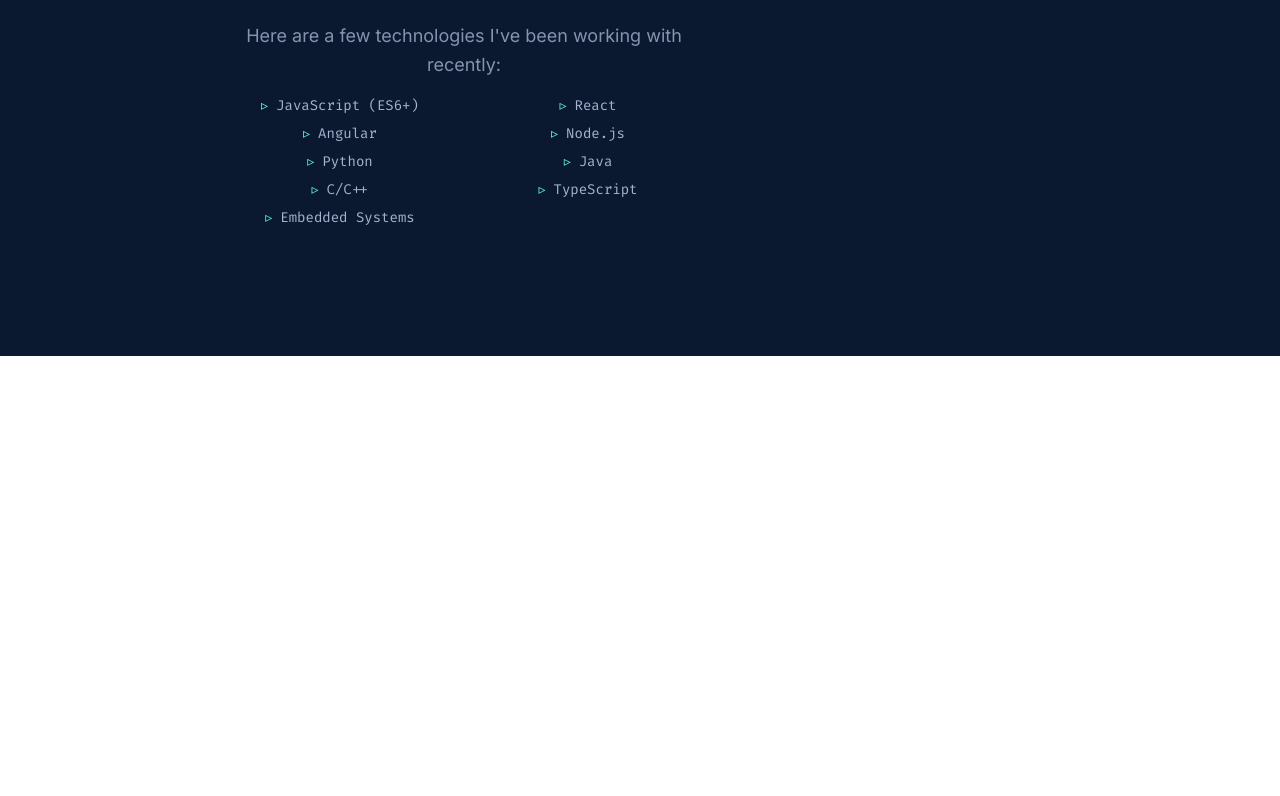
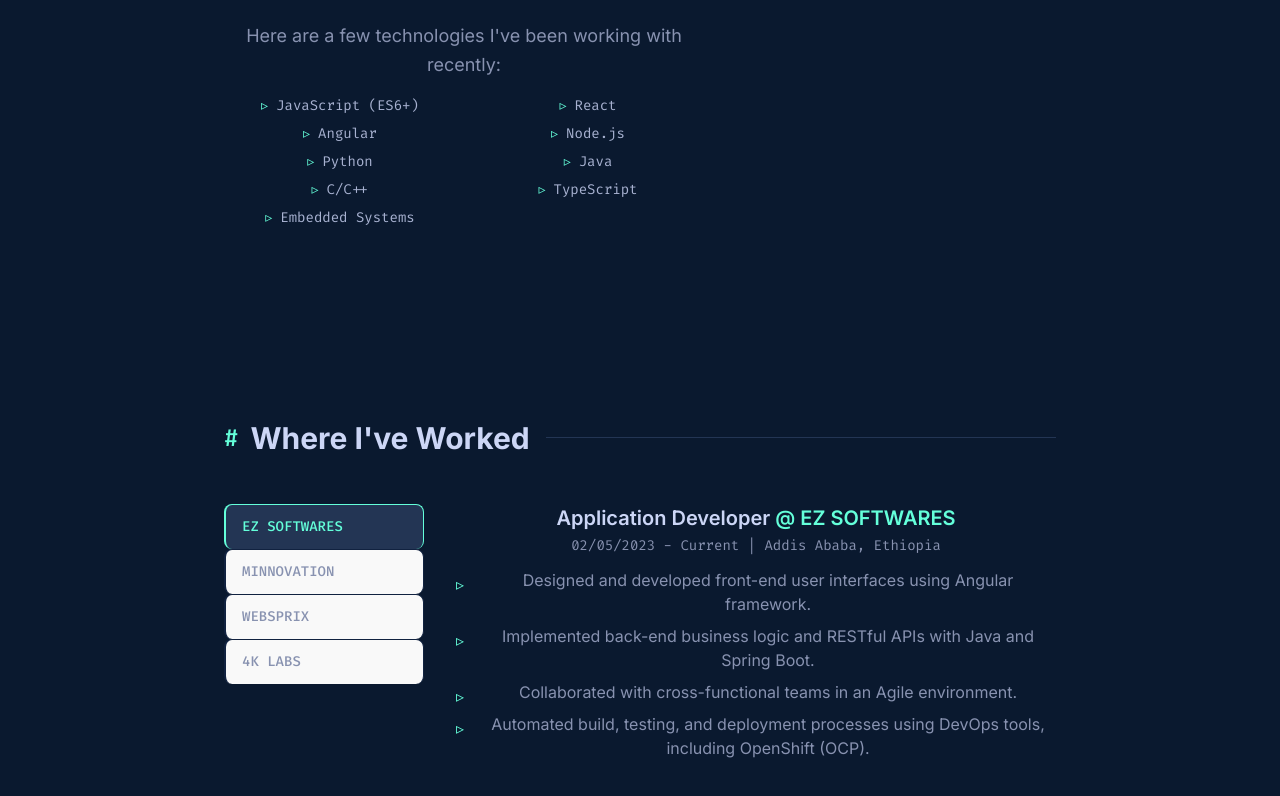
Before and after one commit to SamuelAlehegn/portfolio, a React (Vite) app: page / in a window 1280 px wide. Shown: the part 1513-2309 px from the top of the page. Before the commit the page ends 1869 px from the top, so only its background shows below. Built offline with nearby package versions, Linux system fonts and the light colour scheme.

Commit message:
add ExperienceSection with tabbed company nav

```diff
--- a/src/App.tsx
+++ b/src/App.tsx
@@ -1,11 +1,12 @@
 import './App.css'
 import AboutSection from './components/AboutSection';
+import ExperienceSection from './components/ExperienceSection';
 import HomeSection from './components/Home'
 import Navbar from './components/Navbar';
 import { portfolioData } from './data';
 
 function App() {
-  const { personalInfo, aboutMe } = portfolioData;
+  const { personalInfo, aboutMe, workExperience } = portfolioData;
 
 
   return (
@@ -14,6 +15,7 @@
       <main className="px-6 sm:px-12 md:px-24 lg:px-36 xl:px-48 2xl:px-64">
         <HomeSection personalInfo={personalInfo} />
         <AboutSection aboutMe={aboutMe} personalInfo={personalInfo} />
+        <ExperienceSection workExperience={workExperience} />
       </main>
     </div>
   );
--- /dev/null
+++ b/src/components/ExperienceSection.tsx
@@ -0,0 +1,60 @@
+
+import React, { useState } from 'react';
+import Section from './Section';
+import type { WorkExperienceItem } from '../types';
+import { IconBriefcase } from './icons';
+
+interface ExperienceSectionProps {
+  workExperience: WorkExperienceItem[];
+}
+
+const ExperienceItemDisplay: React.FC<{ item: WorkExperienceItem }> = ({ item }) => {
+  return (
+    <div className="transition-opacity duration-500">
+      <h3 className="text-xl font-semibold text-lightest-slate mb-1">
+        {item.role} <span className="text-green">@ {item.company}</span>
+      </h3>
+      <p className="text-sm font-mono text-slate mb-3">{item.period} | {item.location}</p>
+      <ul className="space-y-2 text-slate list-none pl-0">
+        {item.responsibilities.map((resp, i) => (
+          <li key={i} className="relative pl-6">
+            <span className="absolute left-0 top-1 text-green">▹</span>
+            {resp}
+          </li>
+        ))}
+      </ul>
+    </div>
+  );
+};
+
+const ExperienceSection: React.FC<ExperienceSectionProps> = ({ workExperience }) => {
+  const [selectedJobIndex, setSelectedJobIndex] = useState(0);
+
+  if (!workExperience || workExperience.length === 0) {
+    return <Section id="experience" title="Where I've Worked">No experience data available.</Section>;
+  }
+
+  return (
+    <Section id="experience" title="Where I've Worked">
+      <div className="flex flex-col md:flex-row gap-8">
+        <div className="md:w-1/4 flex flex-row md:flex-col overflow-x-auto md:overflow-visible pb-2 md:pb-0">
+          {workExperience.map((item, index) => (
+            <button
+              key={index}
+              onClick={() => setSelectedJobIndex(index)}
+              className={`w-full text-left px-4 py-3 whitespace-nowrap md:whitespace-normal font-mono text-sm border-b-2 md:border-b-0 md:border-l-2 hover:bg-lightest-navy hover:text-green transition-all duration-300
+                ${index === selectedJobIndex ? 'text-green border-green bg-lightest-navy' : 'text-slate border-light-navy'}`}
+            >
+              {item.company}
+            </button>
+          ))}
+        </div>
+        <div className="md:w-3/4">
+          {workExperience[selectedJobIndex] && <ExperienceItemDisplay item={workExperience[selectedJobIndex]} />}
+        </div>
+      </div>
+    </Section>
+  );
+};
+
+export default ExperienceSection;
```
